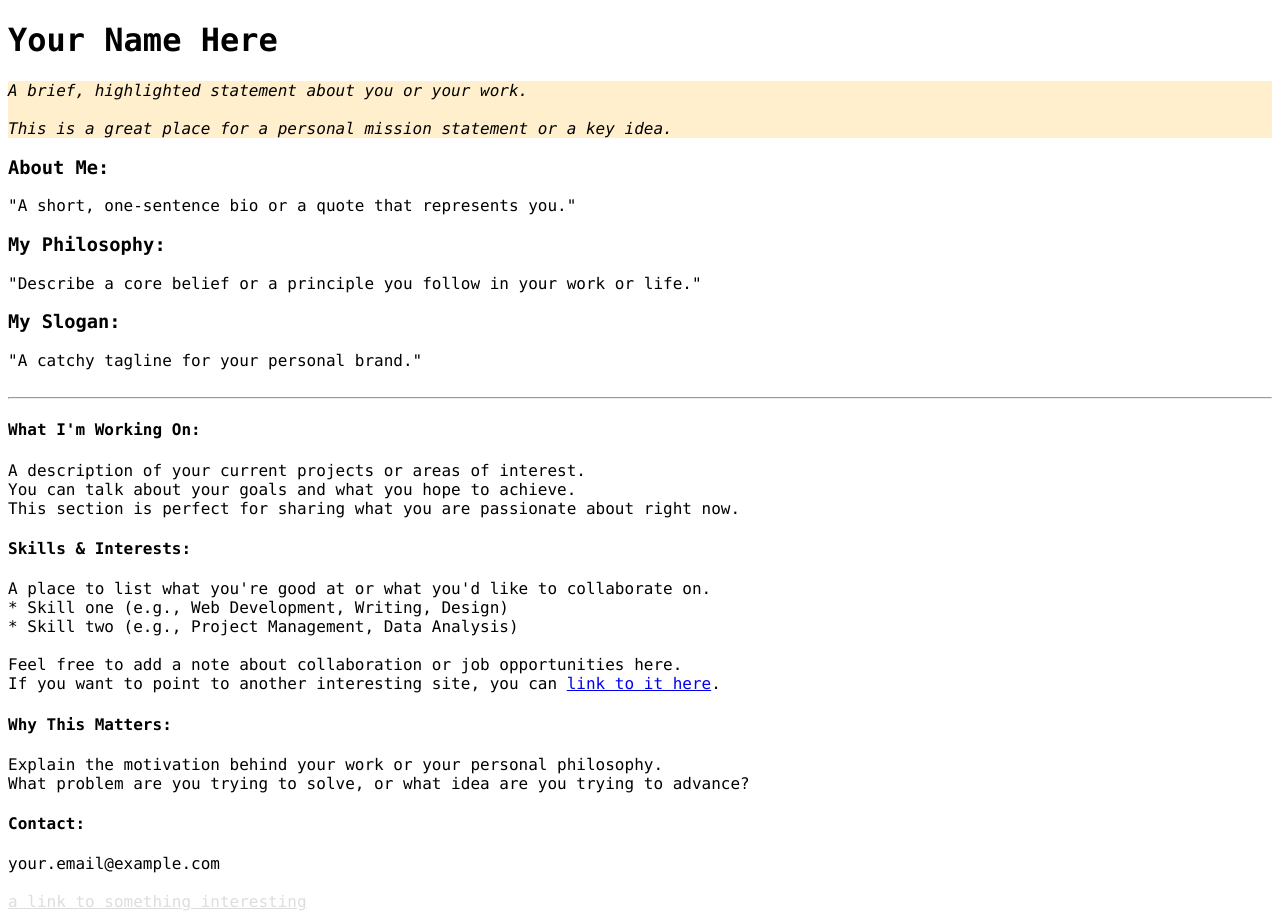
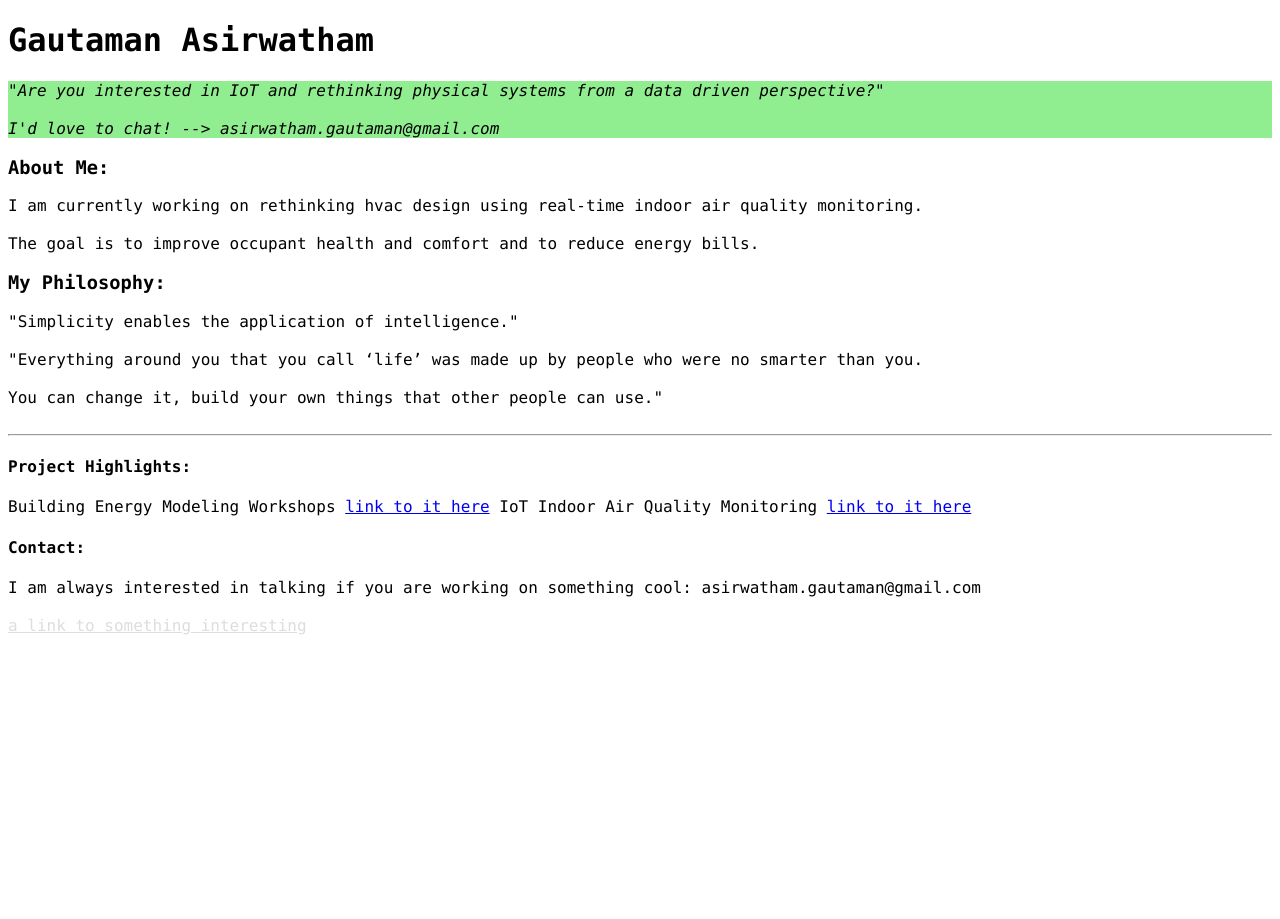
Before and after one commit to gaudi369/personal-website, a plain HTML site: page index.html in a window 1280 px wide. After the commit the page ends 800 px from the top, so only its background shows below. Drawn offline with Linux system fonts and the light colour scheme.

Commit message:
Update index.html

```diff
--- a/index.html
+++ b/index.html
@@ -2,7 +2,7 @@
 <html>
 <head>
 <title>
-Your Name | Your Title
+Gautaman Asirwatham | Engineer
 </title>
 <style>
 body {
@@ -10,48 +10,34 @@ body {
 }
 </style>
 <body>
-<h1>Your Name Here</h1>
+<h1>Gautaman Asirwatham</h1>
 
-<p style="background-color: rgb(255, 239, 204);">
-<em>A brief, highlighted statement about you or your work.<br/>
+<p style="background-color: rgb(144, 238, 144);">
+<em>"Are you interested in IoT and rethinking physical systems from a data driven perspective?"<br/>
 <br/>
-This is a great place for a personal mission statement or a key idea.</em>
+I'd love to chat! --> asirwatham.gautaman@gmail.com</em>
 </p>
 
 <h3>About Me:</h3>
-"A short, one-sentence bio or a quote that represents you."
+I am currently working on rethinking hvac design using real-time indoor air quality monitoring. <br/>
+<br/>The goal is to improve occupant health and comfort and to reduce energy bills.
 
 <h3>My Philosophy:</h3>
-"Describe a core belief or a principle you follow in your work or life."
-
-<h3>My Slogan:</h3>
-"A catchy tagline for your personal brand."
+"Simplicity enables the application of intelligence."<br/>
+<br/>"Everything around you that you call ‘life’ was made up by people who were no smarter than you.<br/>
+<br/>You can change it, build your own things that other people can use."
 
 <br/><br/><hr/>
 
-<h4>What I'm Working On:</h4>
+<h4>Project Highlights:</h4>
 
-A description of your current projects or areas of interest.<br/>
-You can talk about your goals and what you hope to achieve.<br/>
-This section is perfect for sharing what you are passionate about right now.
+Building Energy Modeling Workshops <a href="#">link to it here</a>
 
-<h4>Skills & Interests:</h4>
-
-A place to list what you're good at or what you'd like to collaborate on.<br/>
-*   Skill one (e.g., Web Development, Writing, Design)<br/>
-*   Skill two (e.g., Project Management, Data Analysis)
-<br/><br/>
-Feel free to add a note about collaboration or job opportunities here. <br/>
-If you want to point to another interesting site, you can <a href="#">link to it here</a>.
-
-<h4>Why This Matters:</h4>
-
-Explain the motivation behind your work or your personal philosophy.<br/>
-What problem are you trying to solve, or what idea are you trying to advance?
+IoT Indoor Air Quality Monitoring <a href="#">link to it here</a>
 
 <h4>Contact:</h4>
 
-your.email@example.com
+I am always interested in talking if you are working on something cool: asirwatham.gautaman@gmail.com
 <br/><br/>
 
 <a style="color:#dddddd" href="#">a link to something interesting</a>
```
